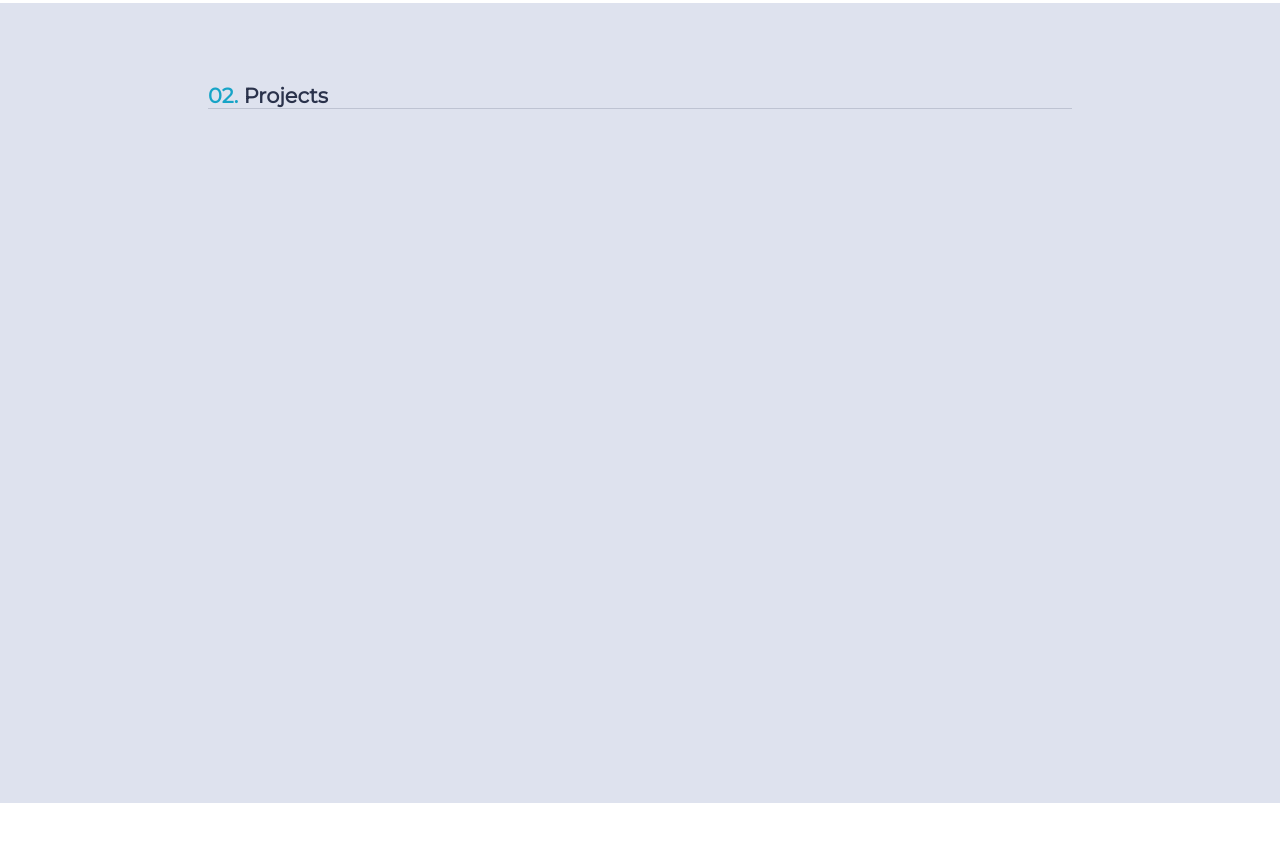
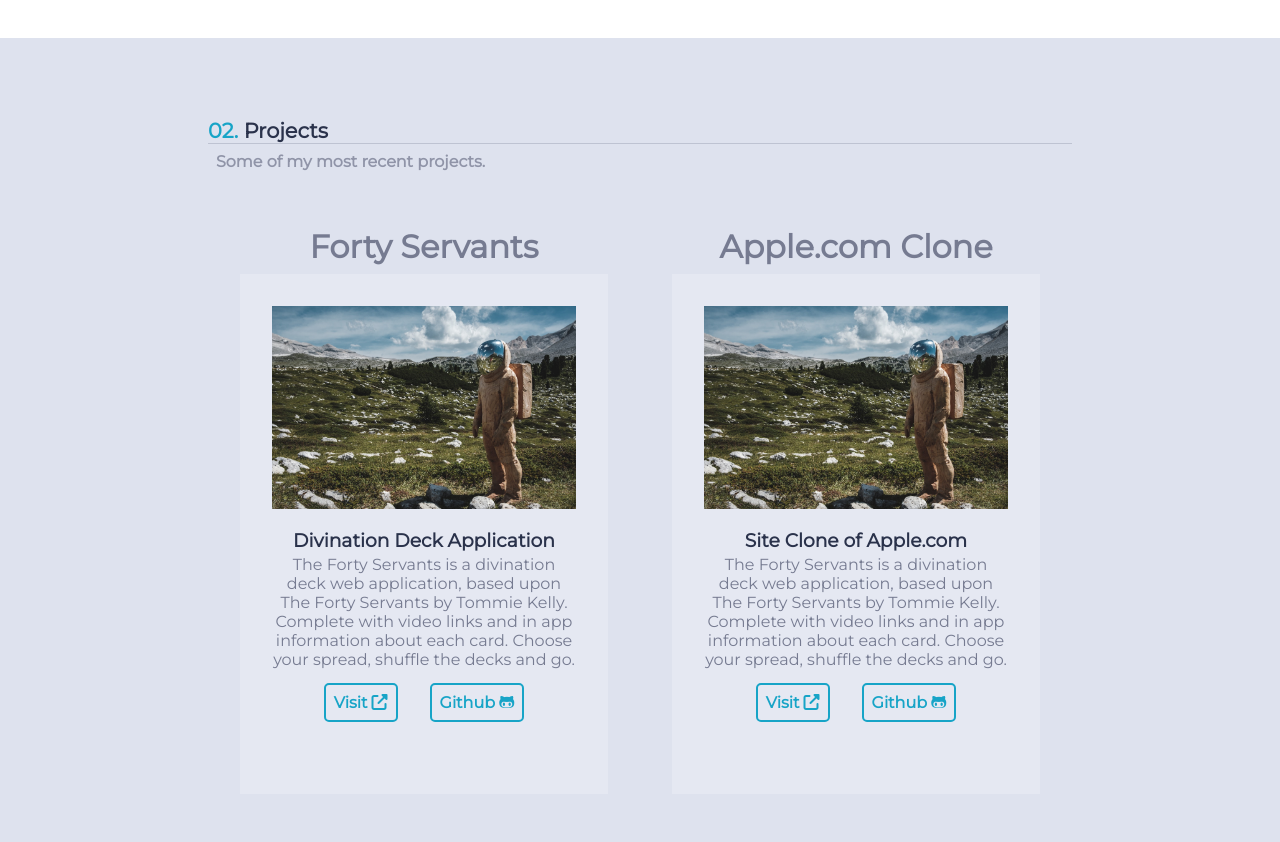
Before and after one commit to jonas-rahlin/Portfolio-2.0, a plain HTML site: page Site/index.html in a window 1280 px wide. Shown: the part 1316-2158 px from the top of the page. Before the commit the page ends 2119 px from the top, so only its background shows below. Drawn offline with Linux system fonts and the light colour scheme; a script that the page names is missing.

Commit message:
New Commit.
Added the project boxes in the projects section.

Minor tweaks.

```diff
--- a/SCSS/_config.scss
+++ b/SCSS/_config.scss
@@ -31,6 +31,21 @@ $link-hover: rgba(23, 164, 199, 0.200);
     color:$third;
 }
 
+@mixin skills{
+    border:solid 1px $third;
+    padding:0.5rem 0.5rem;
+    font-size:0.6rem;
+    font-weight:400;
+    color:$third;
+    margin:0rem 0.5rem 0.5rem 0rem;
+    display:inline-block;
+    cursor: default;
+
+    &:hover{
+        transform: scale(0.95);
+    }
+}
+
 // $font-size-a:;
 // $font-size-b:;
 // $font-size-c:;
@@ -43,6 +58,10 @@ $link-hover: rgba(23, 164, 199, 0.200);
 @mixin wA {
     margin:auto;
     width:75%;
+}
+
+@mixin mA {
+    margin:3rem 2rem;
 }
 
 @mixin center{
--- a/SCSS/_navigation.scss
+++ b/SCSS/_navigation.scss
@@ -15,8 +15,7 @@
         text-decoration: none;
     }
     .container{
-        width:90%;
-        margin:auto;
+        @include wB;
         display:flex;
         flex-direction:row;
         align-items: center;
--- a/SCSS/main.scss
+++ b/SCSS/main.scss
@@ -14,13 +14,12 @@ body{
     background-position:bottom;
     .container{
         @include wA;
-        height:100%;
-        margin:auto;
+        height:94%;
     }
 
     &-title{
+        @include wB;
         margin:auto;
-        width:75%;
         height:100%;
         display:flex;
         flex-direction: column;
@@ -66,12 +65,12 @@ body{
     }
 
     &-social{
-        position:absolute;
-        bottom:1rem;
+        width:100%;
+        @include wB;
         & a{
             color:$secondary;
             font-size:1.5rem;
-            padding:0.3rem;
+            padding-right:0.3rem;
 
             &:hover{
                 color:$fourth;
@@ -117,29 +116,14 @@ body{
             @include section-p;
         }
 
-        span{
-            border:solid 1px $third;
-            padding:0.5rem 0.5rem;
-            font-size:0.6rem;
-            font-weight:400;
-            color:$third;
-            margin:0rem 0.5rem 0.5rem 0rem;
-            display:inline-block;
-            cursor: default;
-
-            &:hover{
-                transform: scale(0.95);
-            }
-        }
-
         &__info{
-            padding:3rem 2rem;
+            @include mA;
             width:100%;
             height:100%;
         }
 
         &__skills{
-            padding:3rem 2rem;
+            @include mA;
             width:100%;
             height:100%;
 
@@ -148,12 +132,16 @@ body{
                 padding:0;
                 overflow:none;
             }
+
+            span{
+                @include skills;
+            }
         }
     }
 }
 
 #projects{
-    height:100vh;
+    height:200vh;
     background: $main;
     .container{
         @include wA;
@@ -171,4 +159,84 @@ body{
             }
         }
     }
+
+    &-works{
+        @include wB;
+        margin:auto;
+        display:flex;
+        flex-direction:row;
+        align-items: flex-start;
+        justify-content:center;
+        height:100%;
+
+        .projects-works__item{
+            @include mA;
+            width:100%;
+            height:520px;
+
+            span{
+                @include skills;
+            }
+
+            h2{
+                color: $third;
+                font-size:2rem;
+                margin-bottom:0.5rem;
+                text-align:center;
+            }
+
+            p{
+                @include section-p;
+                margin-bottom:1.5rem;
+            }
+
+            h3{
+                color: $secondary;
+                padding-top:1rem;
+                padding-bottom:0.2rem;
+            }
+
+            .container{
+                width:100%;
+                height:100%;
+                padding:2rem;
+                background:rgba(255, 255, 255, 0.200);
+                text-align:center;
+
+                .container{
+                    width:100%;
+                    height:1rem;
+                }
+
+            }
+
+            img{
+                width:100%;
+            }
+
+            a{
+                color:$fourth;
+                font-weight:600;
+                margin-top:1rem;
+                border:solid 2px $fourth;
+                align-self:flex-start;
+                padding:0.5rem;
+                border-radius:5px;
+                text-decoration: none;
+                transition: background-color 200ms linear;
+                &:hover{
+                    background-color: $link-hover;
+                }
+                margin:1rem;
+            }
+        }
+    }
 }
+
+.xx{
+    font-size:1rem;
+    color:$third;
+    padding:0.5rem 0.5rem;
+    font-weight:600;
+    opacity:75%;
+}
--- a/Site/index.html
+++ b/Site/index.html
@@ -33,15 +33,16 @@
                         <p id="hero-title__pb">I'm a creative frontend web developer currently living in Stockholm, Sweden. My thing is to build and design websites and applications that go on the internet.</p>
                         <a id="hero-title__a" href="#">My Projects</a>
                     </div>
-                    <div id="hero-social">
-                        <a href=""><i class="fas fa-envelope-square" aria-hidden="true"></i></a><a href=""><i class="fab fa-github-square" aria-hidden="true"></i></a><a href=""><i class="fab fa-linkedin" aria-hidden="true"></i></a><a href=""><i class="fab fa-facebook-square" aria-hidden="true"></i></a>
-                    </div>
+                </div>
+                <div id="hero-social">
+                    <a href=""><i class="fas fa-envelope-square" aria-hidden="true"></i></a><a href=""><i class="fab fa-github-square" aria-hidden="true"></i></a><a href=""><i class="fab fa-linkedin" aria-hidden="true"></i></a><a href=""><i class="fab fa-facebook-square" aria-hidden="true"></i></a>
                 </div>
             </section>
             <section id="about">
                 <div class="container">
                     <div id="about-title">
                         <h1 id="about-title__h1"><span>01. </span>About</h1>
+                        <p class="xx">Get to know me better.</p>
                     </div>
                     <div id="about-me">
                        <div id="about-me__info">
@@ -49,7 +50,7 @@
                           <p class="about-me__p">Lorem ipsum dolor sit amet consectetur, adipisicing elit. Esse illo, commodi ipsam mollitia libero placeat quaerat, ut, optio animi quo itaque. Temporibus pariatur, dolore velit amet, beatae suscipit accusantium dicta itaque quia, autem officiis mollitia illo. Id, labore? Dignissimos vitae quas distinctio, illo placeat sed porro ullam est adipisci corporis debitis laudantium reiciendis provident excepturi eligendi. Velit at repellat reiciendis.</p>
                        </div>
                        <div id="about-me__skills">
-                            <h2 class="about-me__h2">My Technologies.</h2>
+                            <h2 class="about-me__h2">My skillset.</h2>
                             <div class="container">
                                 <span class="about-me__technology">HTML 5</span>
                                 <span class="about-me__technology">CSS 3</span>
@@ -67,6 +68,27 @@
                 <div class="container">
                     <div id="projects-title">
                         <h1 id="projects-title__h1"><span>02. </span>Projects</h1>
+                        <p class="xx">Some of my most recent projects.</p>
+                    </div>
+                    <div id="projects-works">
+                        <div id="projects-works__item-a" class="projects-works__item">
+                            <h2 class="about-me__h2">Forty Servants</h2>
+                            <div class="container">
+                                <img src="../Assets/bg1.jpg" alt="">
+                                <h3>Divination Deck Application</h3>
+                                <p>The Forty Servants is a divination deck web application, based upon The Forty Servants by Tommie Kelly. Complete with video links and in app information about each card. Choose your spread, shuffle the decks and go.</p>
+                                <a href="#">Visit <i class="fas fa-external-link-alt"></i></a><a href="#">Github <i class="fab fa-github-alt"></i></a>
+                            </div>
+                         </div>
+                         <div id="projects-works__item-a" class="projects-works__item">
+                            <h2 class="about-me__h2">Apple.com Clone</h2>
+                            <div class="container">
+                                <img src="../Assets/bg1.jpg" alt="">
+                                <h3>Site Clone of Apple.com</h3>
+                                <p>The Forty Servants is a divination deck web application, based upon The Forty Servants by Tommie Kelly. Complete with video links and in app information about each card. Choose your spread, shuffle the decks and go.</p>
+                                <a href="#">Visit <i class="fas fa-external-link-alt"></i></a><a href="#">Github <i class="fab fa-github-alt"></i></a>
+                            </div>
+                         </div>
                     </div>
                 </div>
             </section>
```
Also changed, not shown: CSS/main.css.
